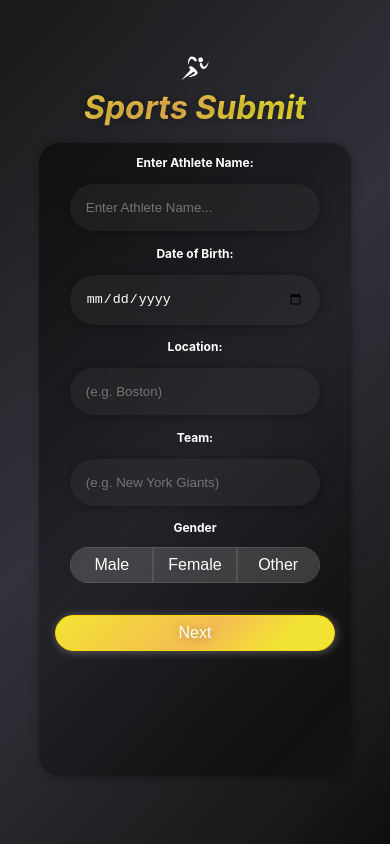
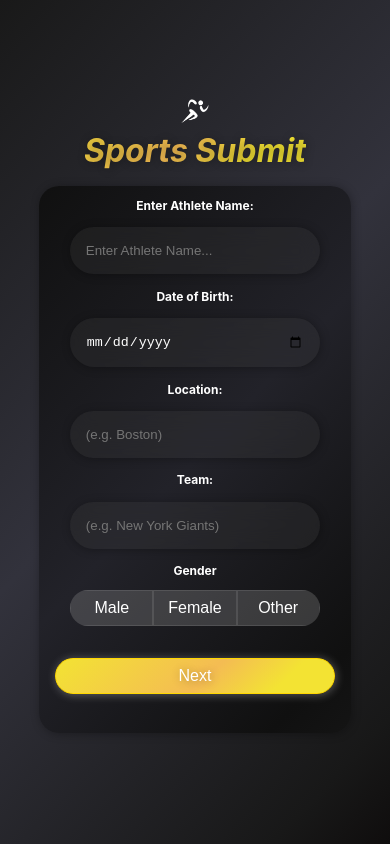
Before and after one commit to sgapnayr/sportssubmit, a React (Create React App) app: page / in a window 390 px wide. Built offline with nearby package versions, Linux system fonts and the light colour scheme; the HTML template or start-up script is replaced by a standard one; a web font is replaced by a local one.

Commit message:
Input Box

```diff
--- a/src/components/Styles.css
+++ b/src/components/Styles.css
@@ -22,9 +22,9 @@ img {
     background: rgb(8, 8, 8);
     background: linear-gradient(133deg, rgb(16, 16, 16) 0%, rgb(34, 34, 41) 50%, rgb(16, 16, 16) 90%, rgb(20, 20, 20) 100%);
     width: 80%;
-    height: 75vh;
     border-radius: 20px;
     box-shadow: 1px 1px 10px rgba(0, 0, 0, .3);
+    padding-bottom: 3rem;
 }
 
 .InputDiv {
@@ -184,13 +184,10 @@ img {
         padding-top: 4rem;
     }
 
-    .InputCard {
-        height: 75vh;
-    }
-
     .InputBox {
         width: 70%;
         margin: .15rem;
+        outline: none;
     }
 
     h3 {
```
